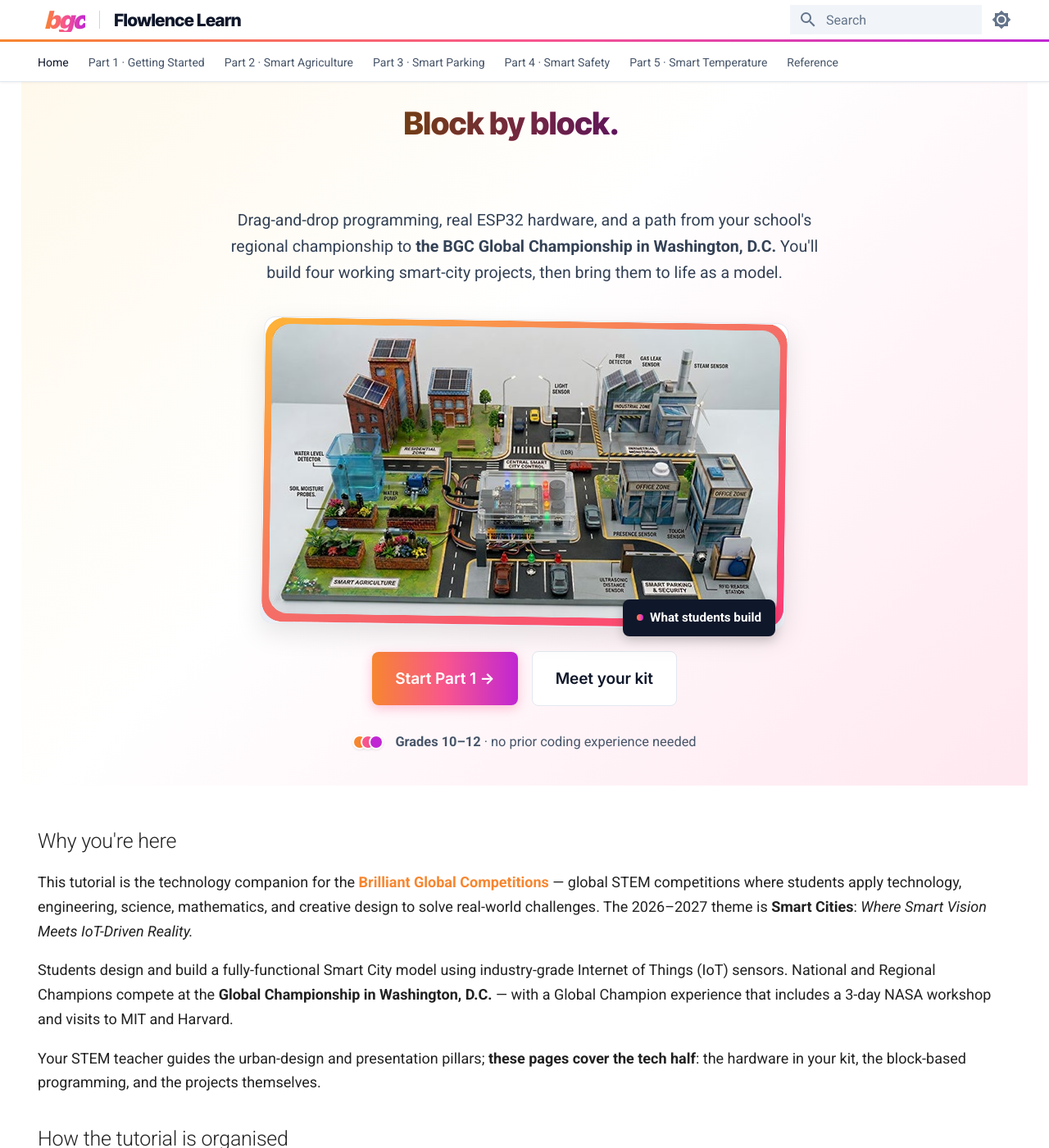
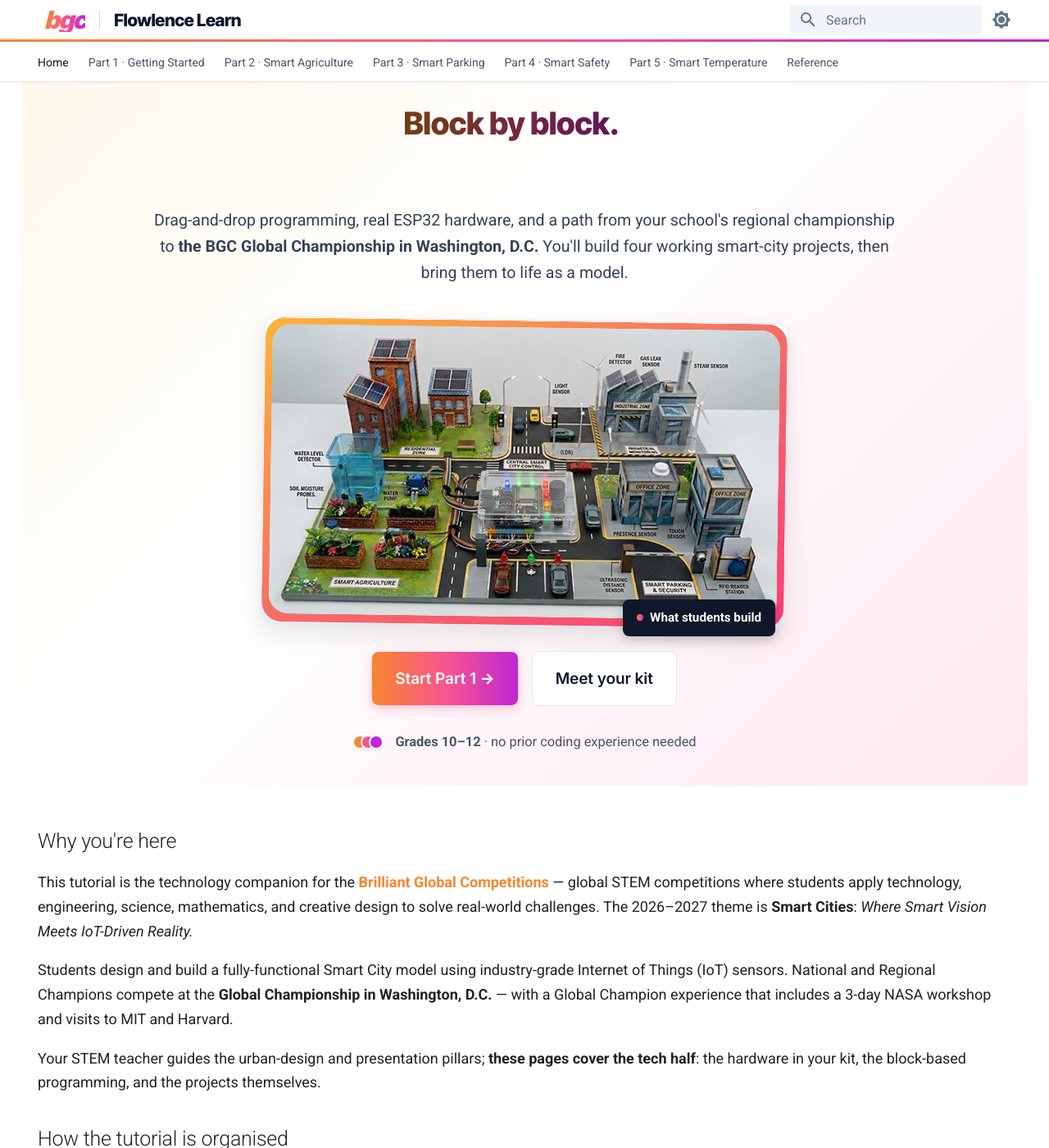
Before and after one commit to nabilibrahim101/flowlence-docs, an MkDocs documentation site: the page built from docs/index.md, in a window 1280 px wide and 1400 px high, scrolled down 302 px. Shown: the whole window at 82% size. Built offline with MkDocs 1.6.1 and Material for MkDocs 9.7.7, drawn with Linux system fonts in a browser that asks for light colours.

Commit message:
feat(redesign): home hero — wider grid, larger headlines, tighter line-2 gap
- Grid max-width 1100px → 1280px (more horizontal room for content)
- Sub max-width 760px → 920px (uses more of hero width)
- Headline 2.8rem → 3.2rem (fills wider space)
- Negate flex gap between the two headlines: gradient h1 gets
  margin-top: -1.4rem so 'Block by block.' sits tight under
  'Build a smart city.' instead of having ~24px of dead air
- Mobile (≤600px): headlines 2rem → 2.2rem; gradient gets -1rem
  margin-top to keep them tight on small screens too

```diff
--- a/docs/stylesheets/home.css
+++ b/docs/stylesheets/home.css
@@ -20,7 +20,7 @@
 /* Single-column hero: every hero element stacks as a direct flex child.
    Order in the markdown = vertical order on screen. Centered text + items. */
 .flowlence-hero__grid {
-  max-width: 1100px;
+  max-width: 1280px;
   margin: 0 auto;
   display: flex;
   flex-direction: column;
@@ -57,17 +57,20 @@
 .flowlence-hero__headline {
   font-family: var(--font-display);
   font-weight: 900;
-  font-size: 2.8rem;
+  font-size: 3.2rem;
   line-height: 1.05;
   letter-spacing: -0.03em;
   color: var(--flowlence-slate);
-  margin: 0 0 0.3rem;
+  margin: 0;
 }
 [data-md-color-scheme="slate"] .flowlence-hero__headline {
   color: #f1f5f9;
 }
+/* The gradient half (line 2) — pulled tight against line 1 by negating
+   the parent grid's flex gap. Without this, "Build a smart city." and
+   "Block by block." had ~24px of empty space between them. */
 .flowlence-hero__headline--gradient {
-  margin: 0 0 1.4rem;
+  margin: -1.4rem 0 0;
   background: var(--ribbon-gradient);
   -webkit-background-clip: text;
   background-clip: text;
@@ -75,8 +78,8 @@
 }
 
 @media (max-width: 600px) {
-  .flowlence-hero__headline,
-  .flowlence-hero__headline--gradient { font-size: 2rem; }
+  .flowlence-hero__headline { font-size: 2.2rem; }
+  .flowlence-hero__headline--gradient { font-size: 2.2rem; margin-top: -1rem; }
 }
 
 /* ---------- Sub-headline ---------- */
@@ -85,7 +88,7 @@
   line-height: 1.55;
   color: #475569;
   margin: 0 auto 0.5rem;
-  max-width: 760px;   /* wide enough that "Washington, D.C." doesn't orphan */
+  max-width: 920px;   /* wider — uses more of the hero's horizontal space */
 }
 [data-md-color-scheme="slate"] .flowlence-hero__sub {
   color: #cbd5e1;
```
